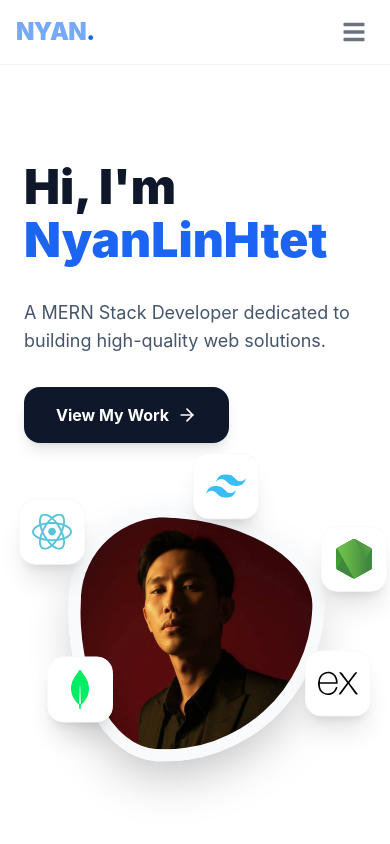
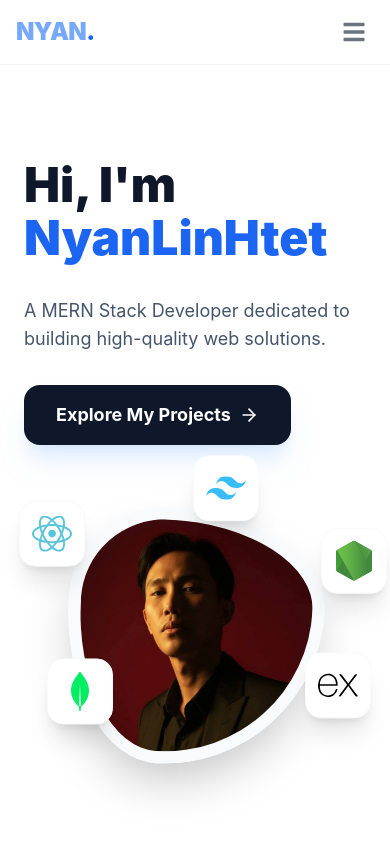
Before and after one commit to DemonNyan/porfolio_webite, a React (Vite) app: page / in a window 390 px wide. Shown: the top 844 px of the page. Built offline with nearby package versions, Linux system fonts and the light colour scheme.

Commit message:
phone change

```diff
--- a/src/components/Hero.jsx
+++ b/src/components/Hero.jsx
@@ -64,13 +64,17 @@ const Hero = () => {
           </motion.p>
 
           <motion.div variants={itemVariants} className="flex gap-4">
-            <motion.button
+            <motion.a
+              href="#projects"
               whileHover={{ scale: 1.05 }}
               whileTap={{ scale: 0.95 }}
-              className="px-8 py-4 bg-slate-900 text-white rounded-2xl font-bold flex items-center gap-2 hover:bg-blue-600 transition-all shadow-lg"
+              className="inline-flex items-center gap-2 px-8 py-4 bg-slate-900 text-white rounded-2xl font-bold text-lg hover:bg-blue-600 transition-all shadow-xl shadow-blue-200/50 group"
             >
-              View My Work <ArrowRight size={20} />
-            </motion.button>
+              {/* စာသားကို ဒီမှာ ပြောင်းပါ */}
+              Explore My Projects
+              {/* Icon လေးကို hover လုပ်ရင် ရွေ့သွားအောင် လုပ်မယ် */}
+              <ArrowRight className="w-5 h-5 group-hover:translate-x-1 transition-transform" />
+            </motion.a>
           </motion.div>
         </motion.div>
 
```
